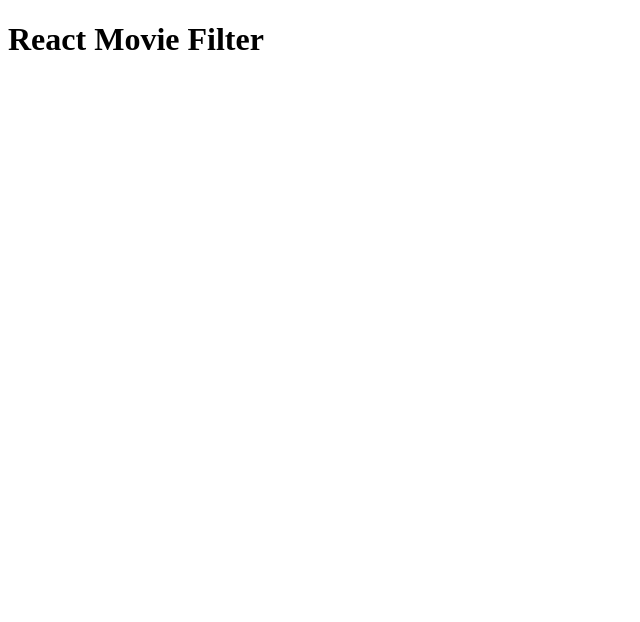
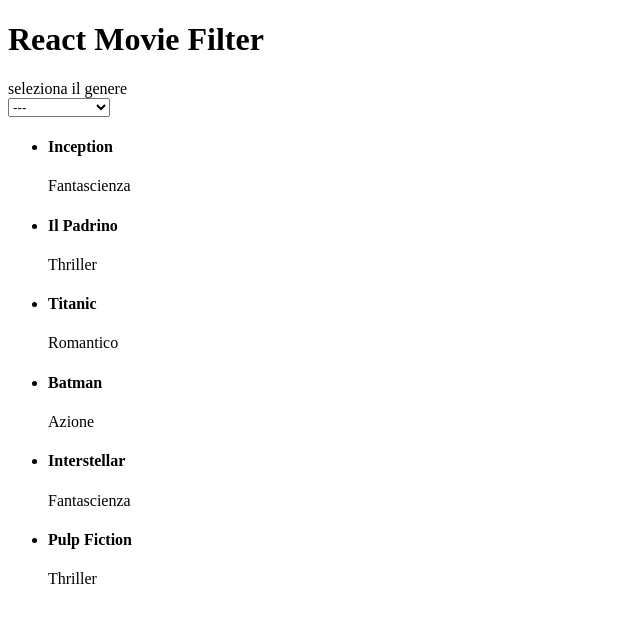
Before and after one commit to PierdomenicoPacilio/react-movie-filter, a React (Vite) app: page / in a window 1280 px wide. Shown: the top 622 px of the page, without its empty margins (0-640 px from the left). Built offline with nearby package versions, Linux system fonts and the light colour scheme.

Commit message:
scaffolding

```diff
--- a/src/App.jsx
+++ b/src/App.jsx
@@ -1,8 +1,37 @@
 function App() {
+
+  const films = [
+    { title: 'Inception', genre: 'Fantascienza' },
+    { title: 'Il Padrino', genre: 'Thriller' },
+    { title: 'Titanic', genre: 'Romantico' },
+    { title: 'Batman', genre: 'Azione' },
+    { title: 'Interstellar', genre: 'Fantascienza' },
+    { title: 'Pulp Fiction', genre: 'Thriller' },
+  ]
+
+
 
   return (
     <>
       <h1>React Movie Filter</h1>
+      <label>seleziona il genere</label>
+      <div>
+        <select>
+          <option value="">---</option>
+          <option>Fantascienza</option>
+          <option>Thriller</option>
+          <option>Romantico</option>
+          <option>Azione</option>
+        </select>
+      </div>
+
+      <ul>
+        {films.map(film =>
+          <li>
+            <h4>{film.title}</h4>
+            <p>{film.genre}</p>
+          </li>)}
+      </ul>
     </>
   )
 }
```
